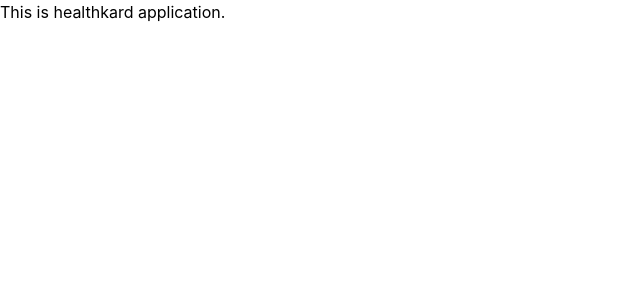
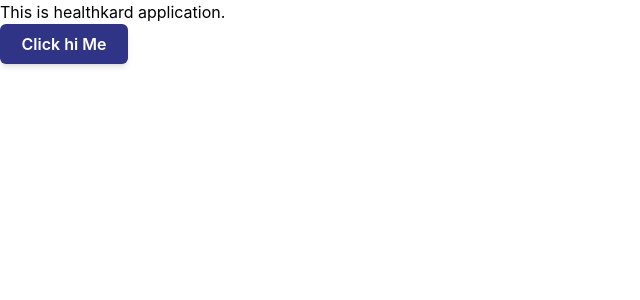
Before and after one commit to healthkard/frontend, a React (Create React App) app: page / in a window 1280 px wide. Shown: the top 300 px of the page, without its empty margins (0-640 px from the left). Built offline with nearby package versions, Linux system fonts and the light colour scheme; the HTML template or start-up script is replaced by a standard one.

Commit message:
Button complete

```diff
--- a/src/App.js
+++ b/src/App.js
@@ -2,9 +2,18 @@ import React from 'react'
 import Button from './component/Button'
 
 function App() {
+  const handleClick = () =>{
+    console.log("click is handled")
+  }
   return (
     <div>
-      This is healthkard application.
+      This is healthkard application. <br />
+      <Button
+        color="blue"
+        onClick={handleClick}
+        label="Click hi Me"
+
+      />
     </div>
   )
 }
--- a/src/component/Button/index.js
+++ b/src/component/Button/index.js
@@ -1,9 +1,17 @@
 import React from 'react'
 
-function Button() {
+function Button({ color, onClick, label, width='10%'  }) {
+
+  const baseClasses = 'px-4 py-2 font-semibold rounded-md shadow-md';
   return (
 
-      <button>submit</button>
+      <button
+
+        onClick={onClick}
+        style={{width}}
+        className={`${color} ${baseClasses}`}
+
+      >{label}</button>
 
   )
 }
--- a/src/index.css
+++ b/src/index.css
@@ -11,3 +11,13 @@ body {
 code {
     font-family: source-code-pro, Menlo, Monaco, Consolas, 'Courier New', monospace;
 }
+
+.blue{
+    background-color: #303486;
+    color: white;
+}
+
+.green{
+    background-color: #00BFA8;
+    color: white;
+}
```
